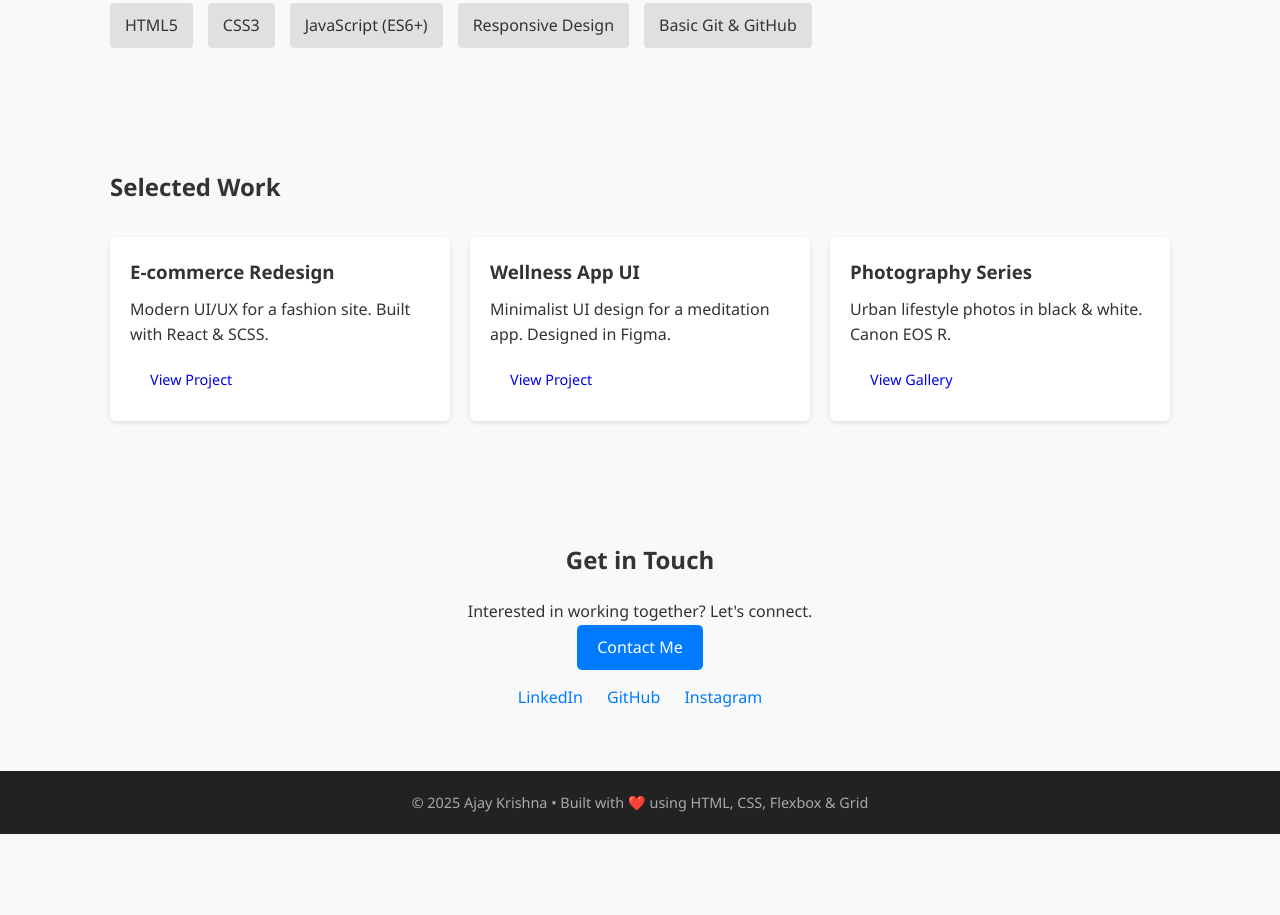
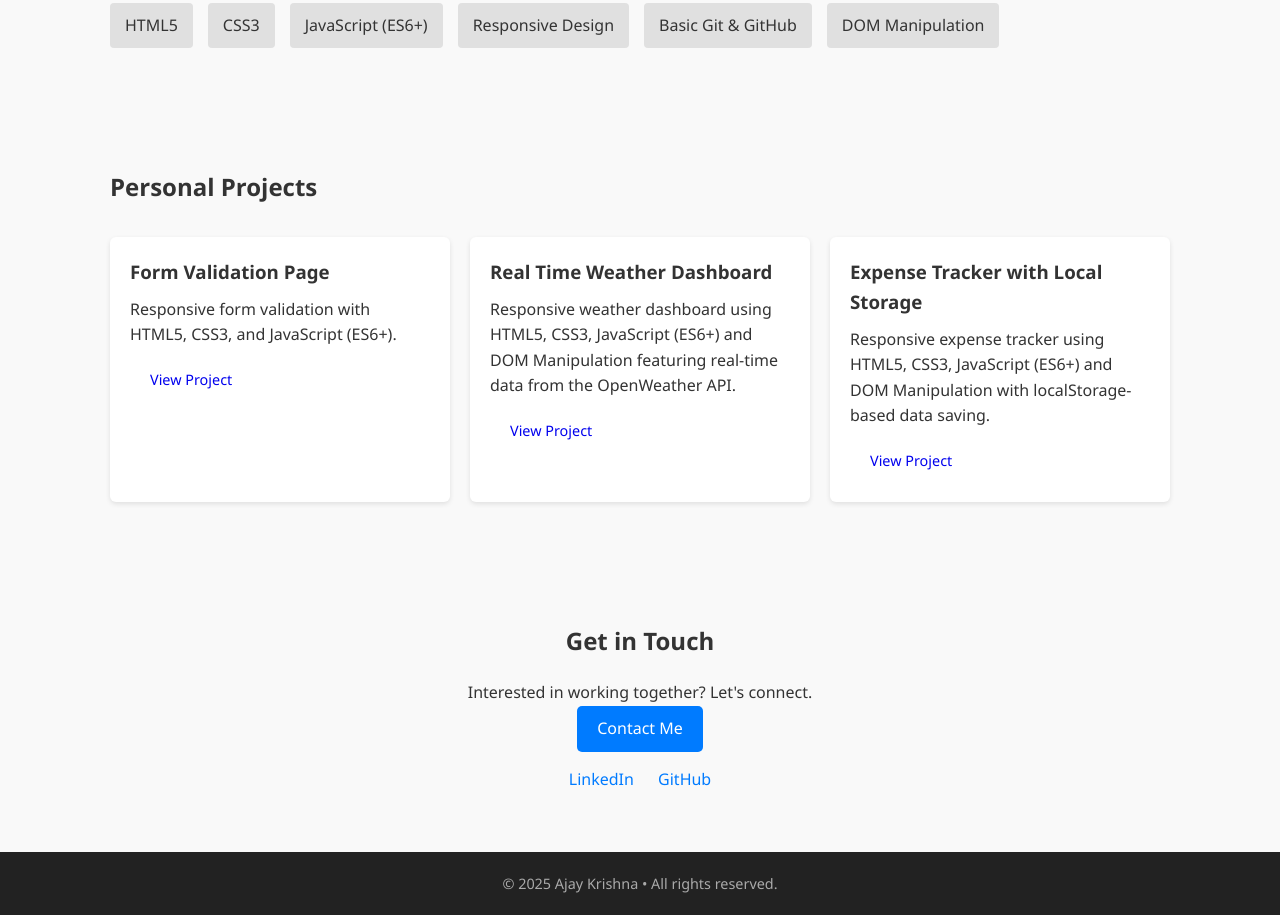
Before and after one commit to ajaykrishna1404/Landing-Page-HTML-CSS, a plain HTML site: page index.html in a window 1280 px wide. Shown: the part 648-1563 px from the top of the page. Before the commit the page ends 1482 px from the top, so only its background shows below. Drawn offline with Linux system fonts and the light colour scheme.

Commit message:
Update index.html
updated index.html

```diff
--- a/index.html
+++ b/index.html
@@ -3,7 +3,7 @@
 <head>
   <meta charset="UTF-8" />
   <meta name="viewport" content="width=device-width, initial-scale=1.0" />
-  <title>Your Portfolio</title>
+  <title>Ajay Krishna</title>
   <link rel="stylesheet" href="style.css" />
 </head>
 <body>
@@ -32,28 +32,35 @@ I'm a motivated and detail-oriented front-end developer with a strong foundation
   <li>JavaScript (ES6+)</li>
   <li>Responsive Design</li>
   <li>Basic Git & GitHub</li>
+  <li>DOM Manipulation</li>
 </ul>
   </section>
 
   <!-- Portfolio -->
   <section class="portfolio" id="portfolio">
-    <h2>Selected Work</h2>
+    <h2>Personal Projects</h2>
     <div class="grid">
       <div class="card">
-        <h3>E-commerce Redesign</h3>
-        <p>Modern UI/UX for a fashion site. Built with React & SCSS.</p>
-        <a href="#" class="btn small">View Project</a>
+        <h3>Form Validation Page</h3>
+        <p>Responsive form validation with HTML5, CSS3, and JavaScript (ES6+).</p>
+        <a href="https://ajaykrishna1404.github.io/Form-Validation-Page-HTML-CSS-JAVASCRIPT/" class="btn small">View Project</a>
       </div>
       <div class="card">
-        <h3>Wellness App UI</h3>
-        <p>Minimalist UI design for a meditation app. Designed in Figma.</p>
-        <a href="#" class="btn small">View Project</a>
+        <h3>Real Time Weather Dashboard</h3>
+        <p>Responsive weather dashboard using HTML5, CSS3, JavaScript (ES6+) and DOM Manipulation featuring real-time data from the OpenWeather API.</p>
+        <a href="https://ajaykrishna1404.github.io/Real-Time-Weather-Dashboard-HTML-CSS-JAVASCRIPT-RESPONSIVE/" class="btn small">View Project</a>
       </div>
       <div class="card">
-        <h3>Photography Series</h3>
-        <p>Urban lifestyle photos in black & white. Canon EOS R.</p>
-        <a href="#" class="btn small">View Gallery</a>
-      </div>
+  <h3>Expense Tracker with Local Storage</h3>
+  <p>
+    Responsive expense tracker using HTML5, CSS3, JavaScript (ES6+) and DOM Manipulation with localStorage-based data saving.
+  </p>
+  <a
+    href="https://ajaykrishna1404.github.io/Expense-Tracker-with-Local-Storage/"
+    class="btn small"
+  >View Project</a>
+</div>
+
     </div>
   </section>
 
@@ -63,16 +70,20 @@ I'm a motivated and detail-oriented front-end developer with a strong foundation
     <p>Interested in working together? Let's connect.</p>
     <a href="mailto:you@example.com" class="btn primary">Contact Me</a>
     <div class="social-links">
-      <a href="#">LinkedIn</a>
-      <a href="#">GitHub</a>
-      <a href="#">Instagram</a>
+      <a href="https://www.linkedin.com/in/ajaykrishna-prathipati/">LinkedIn</a>
+      <a href="https://github.com/ajaykrishna1404">GitHub</a>
     </div>
   </section>
 
-  <!-- Footer -->
-  <footer>
-    <p>&copy; 2025 Ajay Krishna • Built with ❤️ using HTML, CSS, Flexbox & Grid</p>
-  </footer>
+<!-- Footer -->
+<footer>
+  <p>&copy; <span id="year"></span> Ajay Krishna • All rights reserved.</p>
+</footer>
+
+<script>
+  // Set current year in footer
+  document.getElementById("year").textContent = new Date().getFullYear();
+</script>
 
 </body>
 </html>
```
